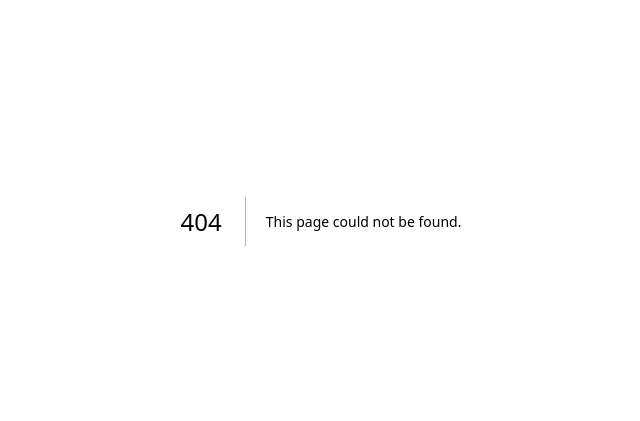
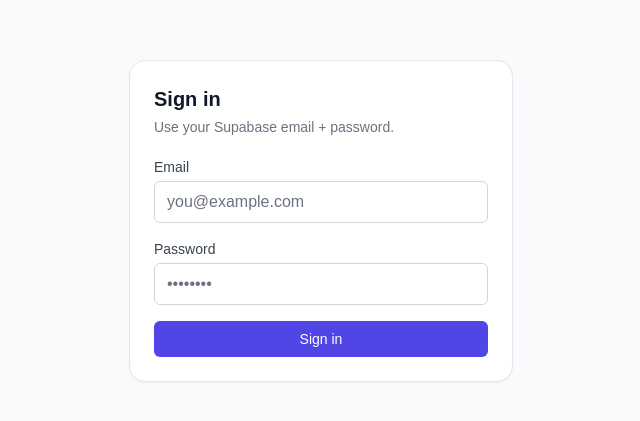
Before and after one commit to hatemabsi/ef-interviews-dashboard, a Next.js app: page /login in a window 1280 px wide. Before the commit this address had no page. Shown: the part 179-600 px from the top of the page, without its empty margins (319-959 px from the left). Built offline with nearby package versions, Linux system fonts and the light colour scheme; no server answers.

Commit message:
Added login page

```diff
--- /dev/null
+++ b/src/app/(auth)/login/page.tsx
@@ -0,0 +1,108 @@
+"use client";
+
+import { useState } from "react";
+import { supabase } from "@/lib/supabaseClient";
+import { useRouter, useSearchParams } from "next/navigation";
+
+export default function LoginPage() {
+  const router = useRouter();
+  const params = useSearchParams();
+  const [email, setEmail] = useState("");
+  const [pass, setPass] = useState("");
+  const [loading, setLoading] = useState(false);
+  const [err, setErr] = useState<string | null>(null);
+
+  async function onSubmit(e: React.FormEvent) {
+    e.preventDefault();
+    setErr(null);
+    setLoading(true);
+
+    const { error } = await supabase.auth.signInWithPassword({
+      email,
+      password: pass,
+    });
+
+    setLoading(false);
+
+    if (error) {
+      setErr(error.message);
+      return;
+    }
+
+    // Sync auth cookies for middleware via route handler
+    const { data: sessionData } = await supabase.auth.getSession();
+    try {
+      await fetch("/api/auth/callback", {
+        method: "POST",
+        headers: { "Content-Type": "application/json" },
+        body: JSON.stringify({
+          event: "SIGNED_IN",
+          session: sessionData.session,
+        }),
+      });
+    } catch {
+      /* no-op */
+    }
+
+    // Respect ?redirect=… (set by middleware)
+    const redirect = params.get("redirect");
+    router.replace(redirect && redirect !== "/login" ? redirect : "/");
+
+    // Force the app router to re-read cookies (session) and re-run middleware
+    router.refresh();
+  }
+
+  return (
+    <div className="min-h-screen flex items-center justify-center bg-gray-50 dark:bg-gray-950 px-4">
+      <div className="w-full max-w-sm rounded-2xl border border-gray-200 dark:border-gray-800 bg-white dark:bg-gray-900 p-6 shadow-sm">
+        <h1 className="text-xl font-semibold text-gray-900 dark:text-gray-100">
+          Sign in
+        </h1>
+        <p className="mt-1 text-sm text-gray-500 dark:text-gray-400">
+          Use your Supabase email + password.
+        </p>
+
+        <form onSubmit={onSubmit} className="mt-5 space-y-4">
+          <div>
+            <label className="block text-sm text-gray-700 dark:text-gray-300 mb-1">
+              Email
+            </label>
+            <input
+              type="email"
+              required
+              value={email}
+              onChange={(e) => setEmail(e.target.value)}
+              className="block w-full rounded-md border border-gray-300 dark:border-gray-700 bg-white dark:bg-gray-800 px-3 py-2 text-gray-900 dark:text-gray-100 focus:outline-none focus:ring-2 focus:ring-indigo-500"
+              placeholder="you@example.com"
+            />
+          </div>
+          <div>
+            <label className="block text-sm text-gray-700 dark:text-gray-300 mb-1">
+              Password
+            </label>
+            <input
+              type="password"
+              required
+              value={pass}
+              onChange={(e) => setPass(e.target.value)}
+              className="block w-full rounded-md border border-gray-300 dark:border-gray-700 bg-white dark:bg-gray-800 px-3 py-2 text-gray-900 dark:text-gray-100 focus:outline-none focus:ring-2 focus:ring-indigo-500"
+              placeholder="••••••••"
+            />
+          </div>
+
+          {err && (
+            <div className="text-sm text-red-600 dark:text-red-400">{err}</div>
+          )}
+
+          <button
+            type="submit"
+            disabled={loading}
+            className="w-full inline-flex items-center justify-center rounded-md bg-indigo-600 px-3 py-2 text-sm font-medium text-white hover:bg-indigo-700 disabled:opacity-70"
+          >
+            {loading ? "Signing in…" : "Sign in"}
+          </button>
+        </form>
+      </div>
+    </div>
+  );
+}
```
